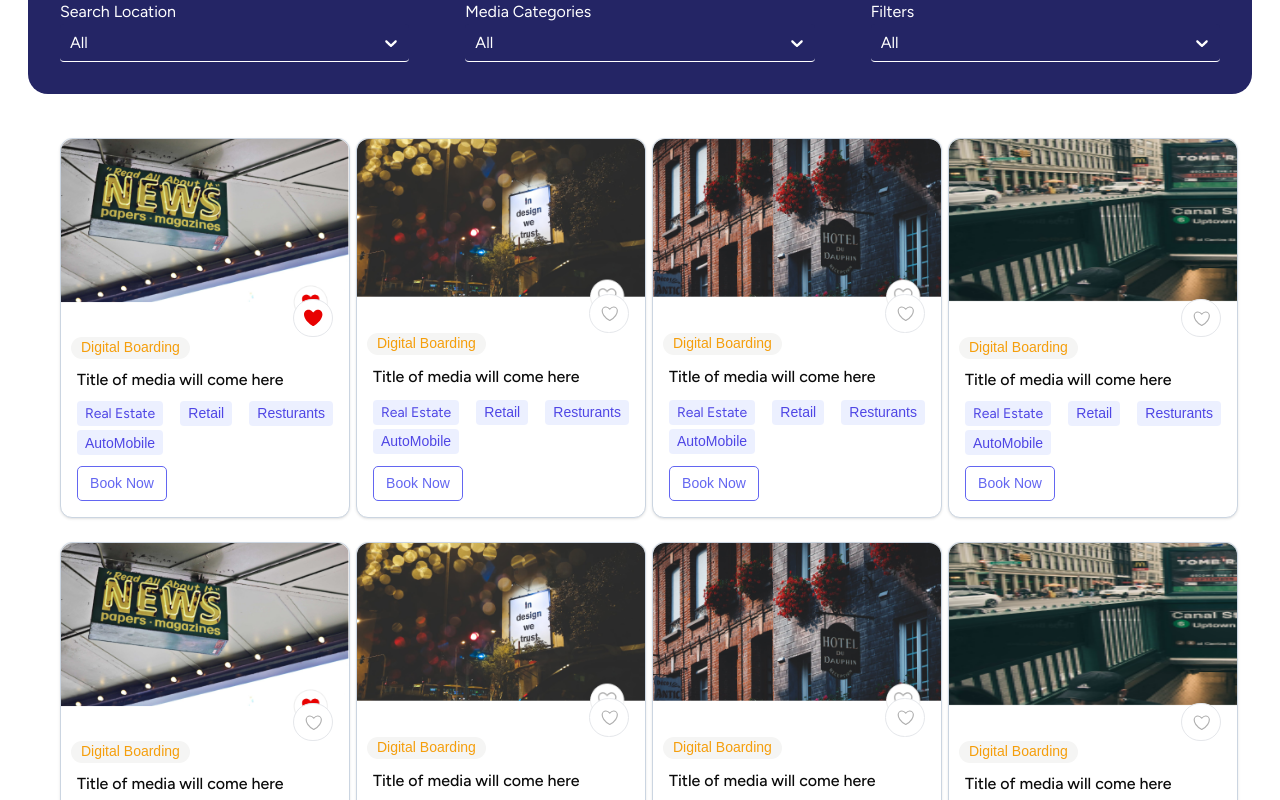
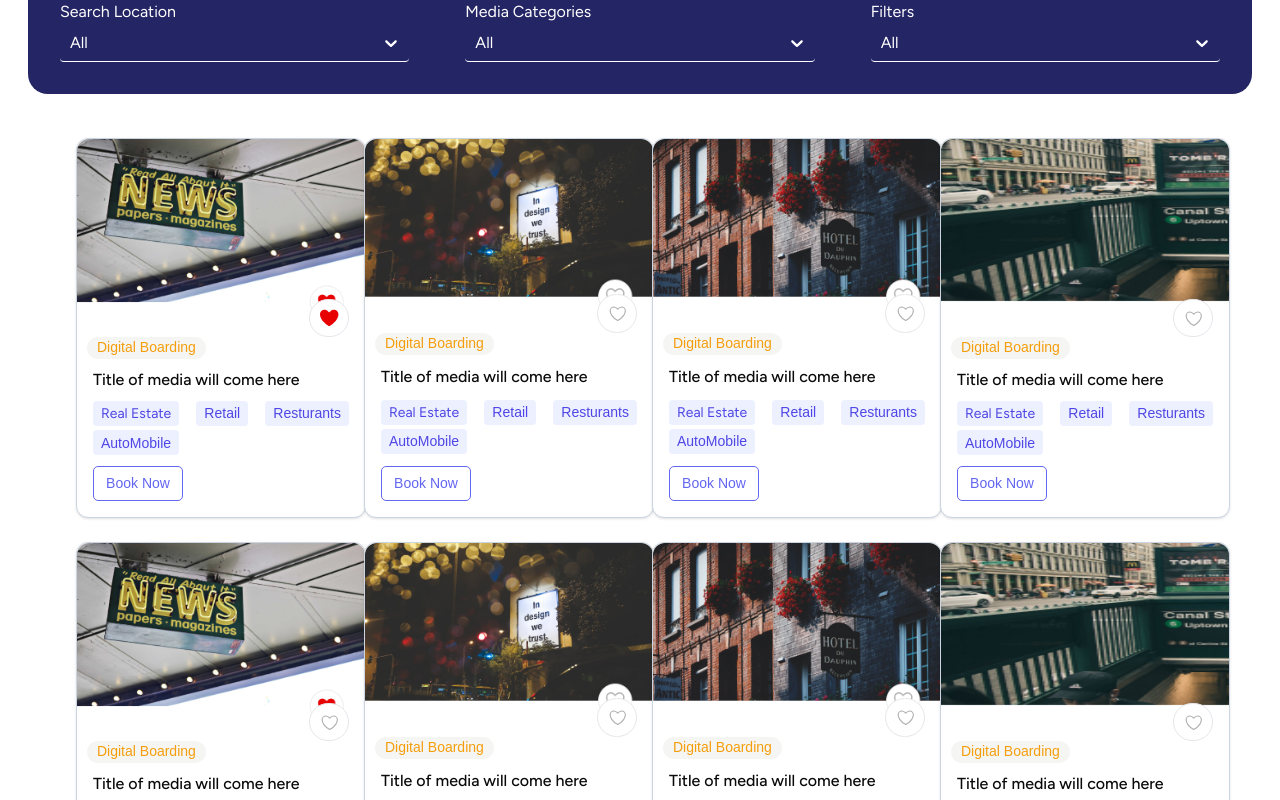
Before and after one commit to Ashu123falle/PrimeSlots, a Next.js app: page /MediaListing in a window 1280 px wide. Shown: the part 540-1340 px from the top of the page. Built offline with nearby package versions, Linux system fonts and the light colour scheme.

Commit message:
fixed alignment of cards in mediaListing, removed scroll in Partner page.

```diff
--- a/Components/Perks/Perks.js
+++ b/Components/Perks/Perks.js
@@ -66,7 +66,7 @@ const PerksComponent = () => {
 
   return (
     <div className="relative p-4 lg:p-8 bg-gradient-to-b from-rgba-19-28-95-1 to-rgba-2-12-97-0-79 rotate-container lg:text-left origin-top-left
-     min-h-[500px] lg:min-h-[550px] xl:h-[550px] text-white mt-32" style={{...containerStyle, ...customRotationStyle,...mtStyle, position: 'relative'}}>
+     min-h-[500px] lg:min-h-[550px] xl:h-[550px] text-white mt-32  " style={{...containerStyle, ...customRotationStyle,...mtStyle, position: 'relative'}}>
 
   <motion.div initial={{ opacity: 0 }} animate={{ opacity: 1 }} transition={{ duration: 1 }} className='absolute top-24 left-7'>
         <Image src='/assets/Vectortop.png' alt="Vector Top" height={61} width={40} className='sm:w-[63]'/>
--- a/Components/PerksHeader/PerksHeader.js
+++ b/Components/PerksHeader/PerksHeader.js
@@ -8,7 +8,7 @@ const PerksHeader = () => {
   return (
 <div className=" text-white p-2 px-8 sm:px-16 pb-16">
   <div className=''>
-    <nav className="navbar flex justify-between items-center fixed top-0 right-12 left-12 z-50">
+    <nav className="navbar flex justify-between items-center  top-0 right-12 left-12 z-50">
       <Link href="/" className="logo">
         <Image src='/assets/nobglogo.png' alt="Logo" height={56} width={150}/>
       </Link>
--- a/pages/MediaListing/index.js
+++ b/pages/MediaListing/index.js
@@ -256,7 +256,7 @@ const MediaListingPage = () => {
           <h1 className="text-secondarycolor-1 text-left mx-8 font-['Figtree']
           text-3xl md:text-4xl leading-[17.5px] font-bold relative text-[#00002E] mb-5 mt-2">Browse By Category</h1>
 
-          <ul className="ml-2 categories flex justify-start items-center overscroll-auto overflow-x-scroll no-scrollbar md: p-3 ">
+          <ul className="ml-2 categories flex justify-start items-center overflow-x-scroll  md: p-3 ">
               {categoriesList.map(each => (
                 <CategoryCard key={each.id} title={each.title} imageUrl={each.imageUrl} alt={each.alt} />
                 ))}
@@ -271,7 +271,7 @@ const MediaListingPage = () => {
 
       <div className="px-5 md:px-8 xl:px-8 pb-5">
         <div className='flex justify-center'>
-        <ul className='px-8 grid grid-cols-1 sm:grid-cols-2 sm:px-4 lg:grid-cols-3 xl:grid-cols-4 2xl:grid-cols-5 3xl:grid-cols-5 4xl:grid-cols-6  max-h-[90vh] overflow-y-auto w-full mb-4 '>
+        <ul className='sm:px-8 grid grid-cols-1 sm:grid-cols-2 sm:px-4 lg:grid-cols-3 xl:grid-cols-4 2xl:grid-cols-5 3xl:grid-cols-5 4xl:grid-cols-6 w-full mb-4 '>
           {
             searchData.map((curElem, ind) => {
               return <BlogCard key={ind} data={curElem} onClickWishlistButton = {onClickWishlistButton}/>
--- a/pages/Partner/index.js
+++ b/pages/Partner/index.js
@@ -28,9 +28,11 @@ const Partner = () => {
     const imageHeight = windowWidth <= 366 ? 390 : 480;
 
     return (
-      <div className='bg-cover bg-center' style={{ backgroundImage: `url('${backgroundImageUrl}')`, height: `${imageHeight}px` }}>
+      <div className='bg-cover bg-center ' style={{ backgroundImage: `url('${backgroundImageUrl}')`, height: `${imageHeight}px` }}>
         <PerksHeader />
+        <div className="no-scrollbar overflow-hidden ">
         <PerksComponent />
+        </div>
         <Unleasing />
         <EasyStepsSection />
         <ReadyToConnect />
```
